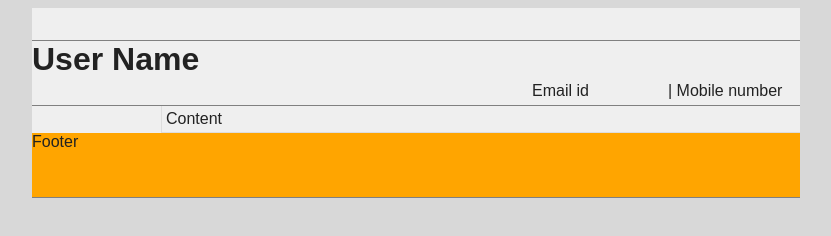
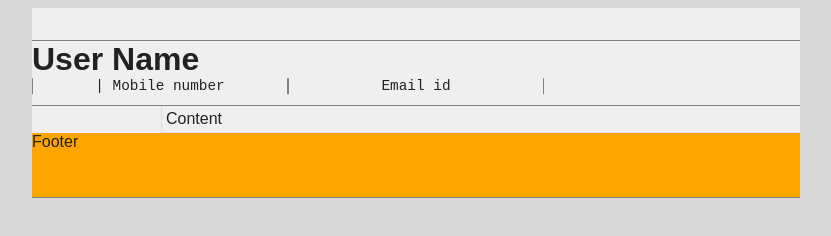
Before and after one commit to vishnusuresh/html_and_css, a plain HTML site: page index.html in a window 1280 px wide. Shown: the whole page, without its empty margins (224-1055 px from the left). Drawn offline with Linux system fonts and the light colour scheme.

Commit message:
Changes to Datalist css
Modified font, spaceing, alignment etc.

Signed-off-by: Vishnu Suresh <vishnusuresh@git.com>

```diff
--- a/css/master.css
+++ b/css/master.css
@@ -89,10 +89,13 @@ h6 {
 }
 
 #header dt {
-	float: right;
-	width: 128px;
-	margin: 0px;
-	padding: 4px;
+	float: left;
+	width: 254px;
+	text-align: center;
+	font-size: 90%;
+	font-family: "Courier New", Monospace;
+	border-left: solid 1px #808080;
+	border-right: solid 1px #808080;
 }
 
 /* Content block defaults */
```
